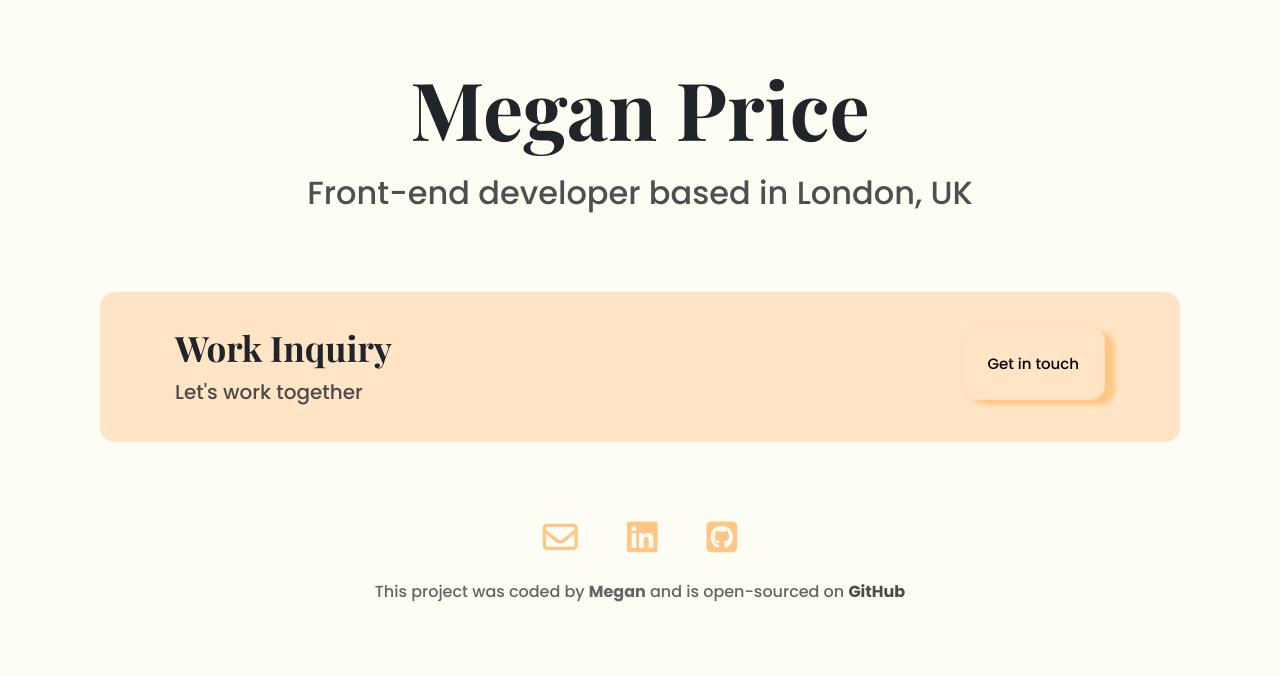
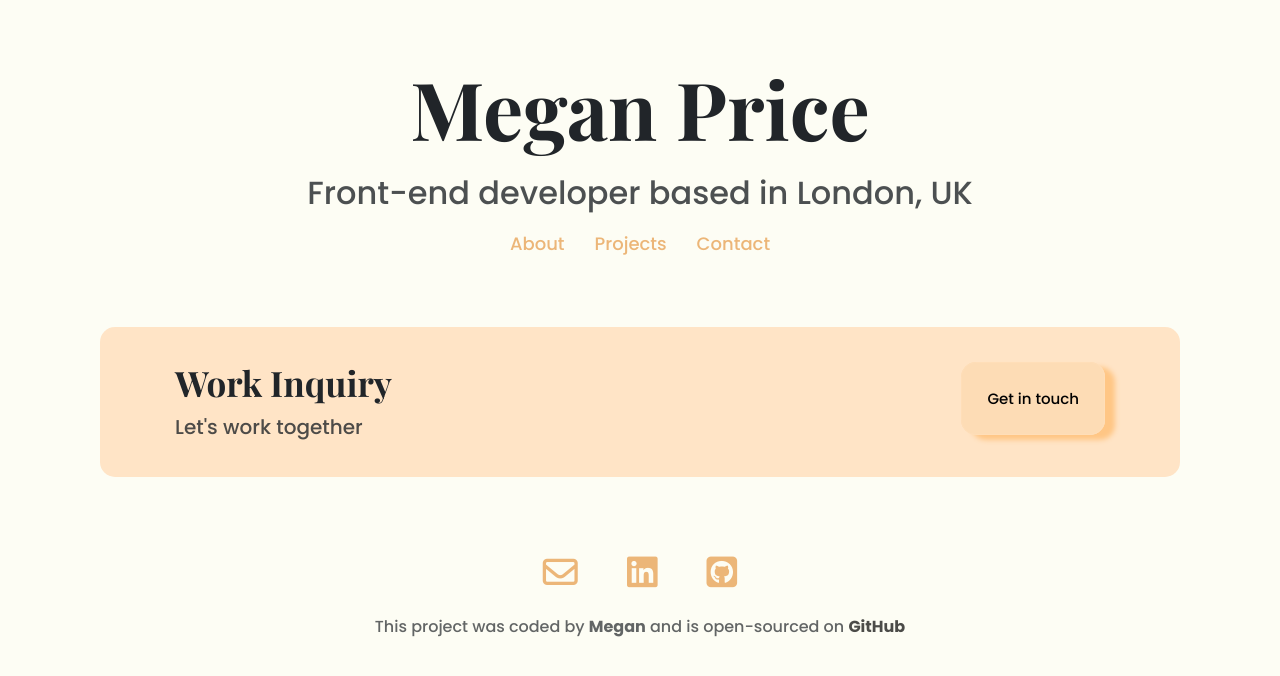
Before and after one commit to meganprice27/portfolio, a plain HTML site: page index.html in a window 1280 px wide. Drawn offline with nearby package versions, Linux system fonts and the light colour scheme.

Commit message:
Added CSS variable and added font families to body

```diff
--- a/index.html
+++ b/index.html
@@ -35,6 +35,11 @@
     <header>
       <h1>Megan Price</h1>
       <h2>Front-end developer based in London, UK</h2>
+      <div class="page-links">
+<div><a href="/">About</a></div>
+<div><a href="/">Projects</a></div>
+<div><a href="/">Contact</a></div>
+      </div>
     </header>
 
     <footer>
--- a/styles/styles.css
+++ b/styles/styles.css
@@ -1,10 +1,17 @@
+:root {
+  --primary-color: rgb(236, 182, 120);
+}
+
 body {
   background: #fdfdf4;
   font-family: "Poppins", sans-serif;
 }
+h1,
+h3 {
+  font-family: "Playfair Display", serif;
+}
 
 h1 {
-  font-family: "Playfair Display", serif;
   font-weight: bold;
   font-size: 80px;
   text-align: center;
@@ -19,8 +26,23 @@ h2 {
 }
 
 h3 {
-  font-family: "Playfair Display", serif;
   font-size: 35px;
+}
+
+.page-links {
+  display: flex;
+  justify-content: center;
+}
+
+.page-links a {
+    font-size: 18px;
+  text-decoration: none;
+  color: var(--primary-color);
+  padding: 5px 15px;
+}
+
+.page-links a:hover {
+  text-decoration: underline;
 }
 
 .contact-box {
@@ -39,11 +61,11 @@ h3 {
   margin-top: 25px;
 }
 
-.contact-link a{
+.contact-link a {
   font-size: 15px;
   text-decoration: none;
   padding: 25px;
-    background-color: rgb(255, 228, 198);
+  background-color: rgb(253, 220, 181);
   border-radius: 15px;
   border: 0.5px solid rgb(255, 222, 184);
   box-shadow: 10px 5px 5px rgb(255, 198, 133);
@@ -51,7 +73,7 @@ h3 {
 }
 
 .contact-link a:hover {
-    background: rgb(253, 220, 181);
+  background: rgb(255, 228, 198);
 }
 
 .social-media {
@@ -61,7 +83,7 @@ h3 {
 
 .social-media a {
   padding: 20px;
-  color: rgb(255, 198, 133);
+  color: var(--primary-color);
 }
 
 .open-source-footer {
@@ -72,7 +94,7 @@ h3 {
 
 .open-source-footer a {
   text-decoration: none;
-    color:black;
+  color: black;
 }
 
 @media (max-width: 576px) {
```
Also changed, not shown: images/Canada project.png (added), images/Weather app project.png (added). Lines whose indentation alone changed are shown as unchanged.
